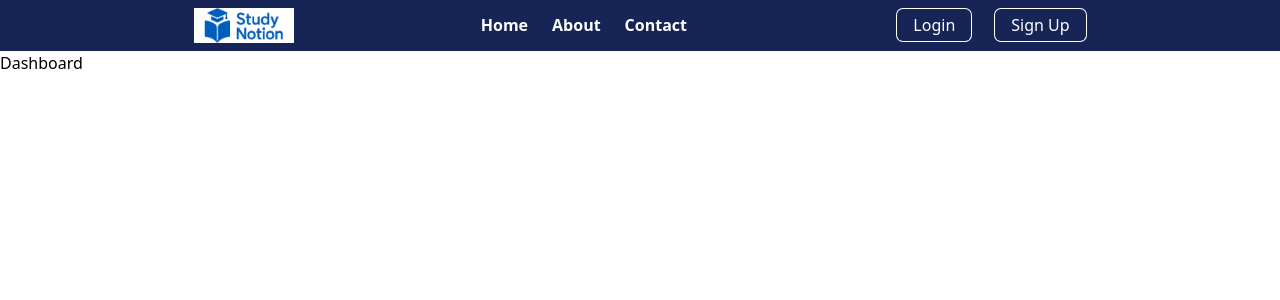
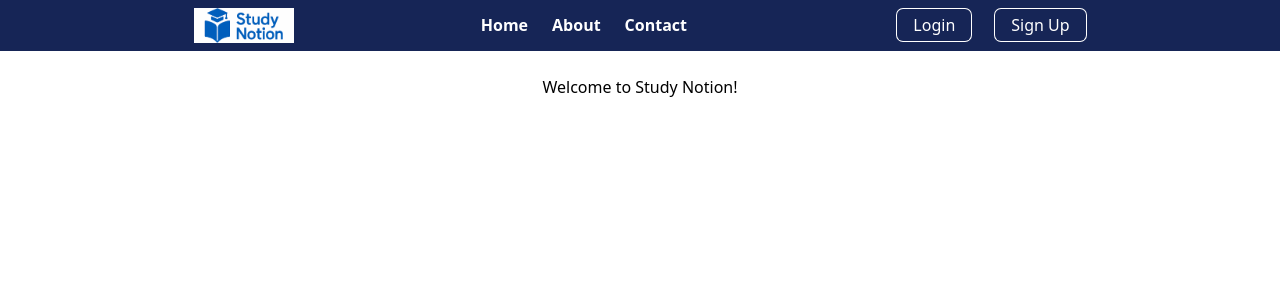
Before and after one commit to Karanb2707/study-notion-app, a React (Vite) app in the folder study-notion/: page /dashboard in a window 1280 px wide. Shown: the top 300 px of the page. Built offline with nearby package versions, Linux system fonts and the light colour scheme.

Commit message:
Done with navbar and toast

```diff
--- a/study-notion/src/App.jsx
+++ b/study-notion/src/App.jsx
@@ -9,6 +9,8 @@
 function App() {
 
   const [isLoggedin, setLoggedin] = useState(false);
+
+  //
 
   return (
     <div>
--- a/study-notion/src/pages/Dashboard.jsx
+++ b/study-notion/src/pages/Dashboard.jsx
@@ -2,7 +2,9 @@
 
 const Dashboard = () => {
   return (
-    <div>Dashboard</div>
+    <div className='flex justify-center items-center mt-6'>
+      Welcome to Study Notion!
+    </div>
   )
 }
 
--- a/study-notion/src/pages/Home.jsx
+++ b/study-notion/src/pages/Home.jsx
@@ -2,7 +2,9 @@
 
 const Home = () => {
   return (
-    <div>Home</div>
+    <div className='flex justify-center items-center mt-6'>
+      Home
+    </div>
   )
 }
 
```
